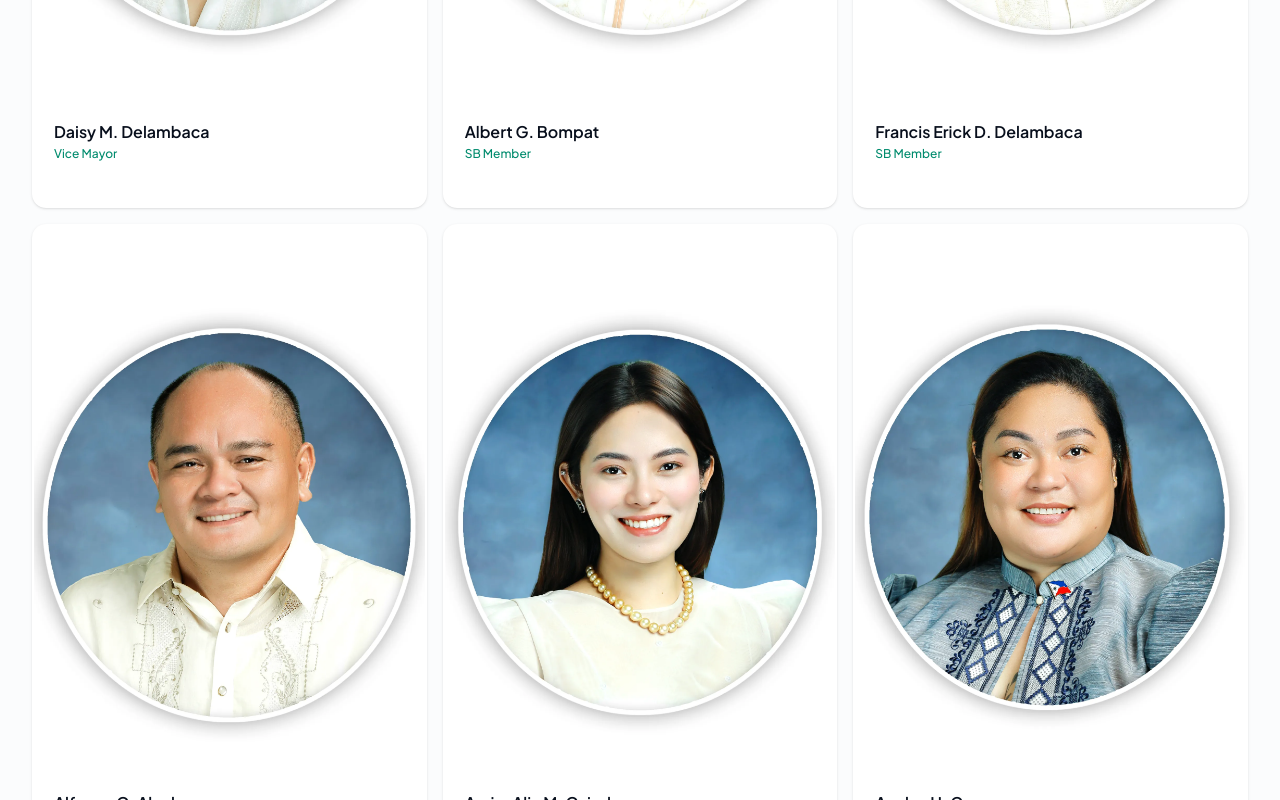
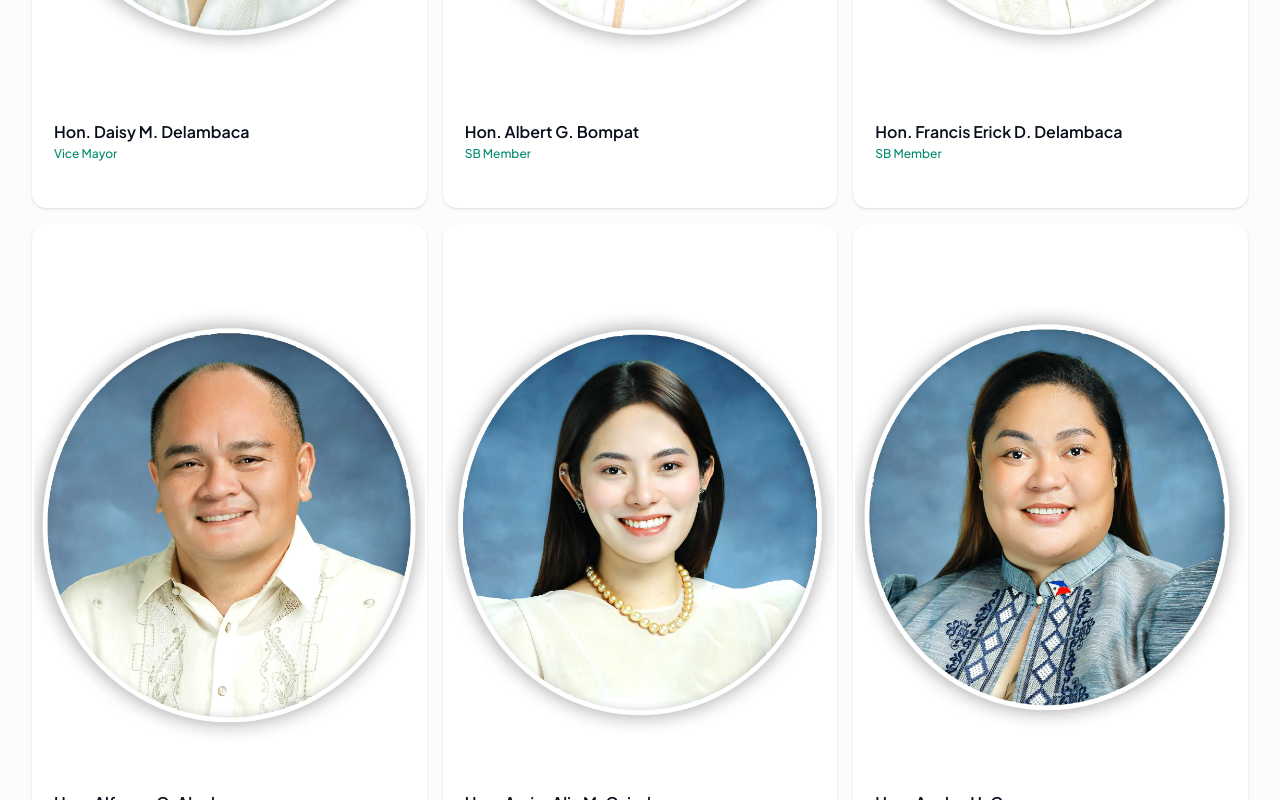
Before and after one commit to amaquincj07-a11y/Legis-Arc, a Next.js app: page /about in a window 1280 px wide. Shown: the part 1120-1920 px from the top of the page. Built offline with nearby package versions, Linux system fonts and the light colour scheme.

Commit message:
add Hon. for SB Member Chart

```diff
--- a/src/app/(public)/about/page.tsx
+++ b/src/app/(public)/about/page.tsx
@@ -73,7 +73,7 @@ export default function AboutPage() {
                   </div>
                   <div className="p-5">
                     <h3 className="font-semibold text-foreground">
-                      {member.name}
+                      Hon. {member.name}
                     </h3>
                     <p className="mt-0.5 text-xs text-teal font-medium">
                       {member.position}
```
